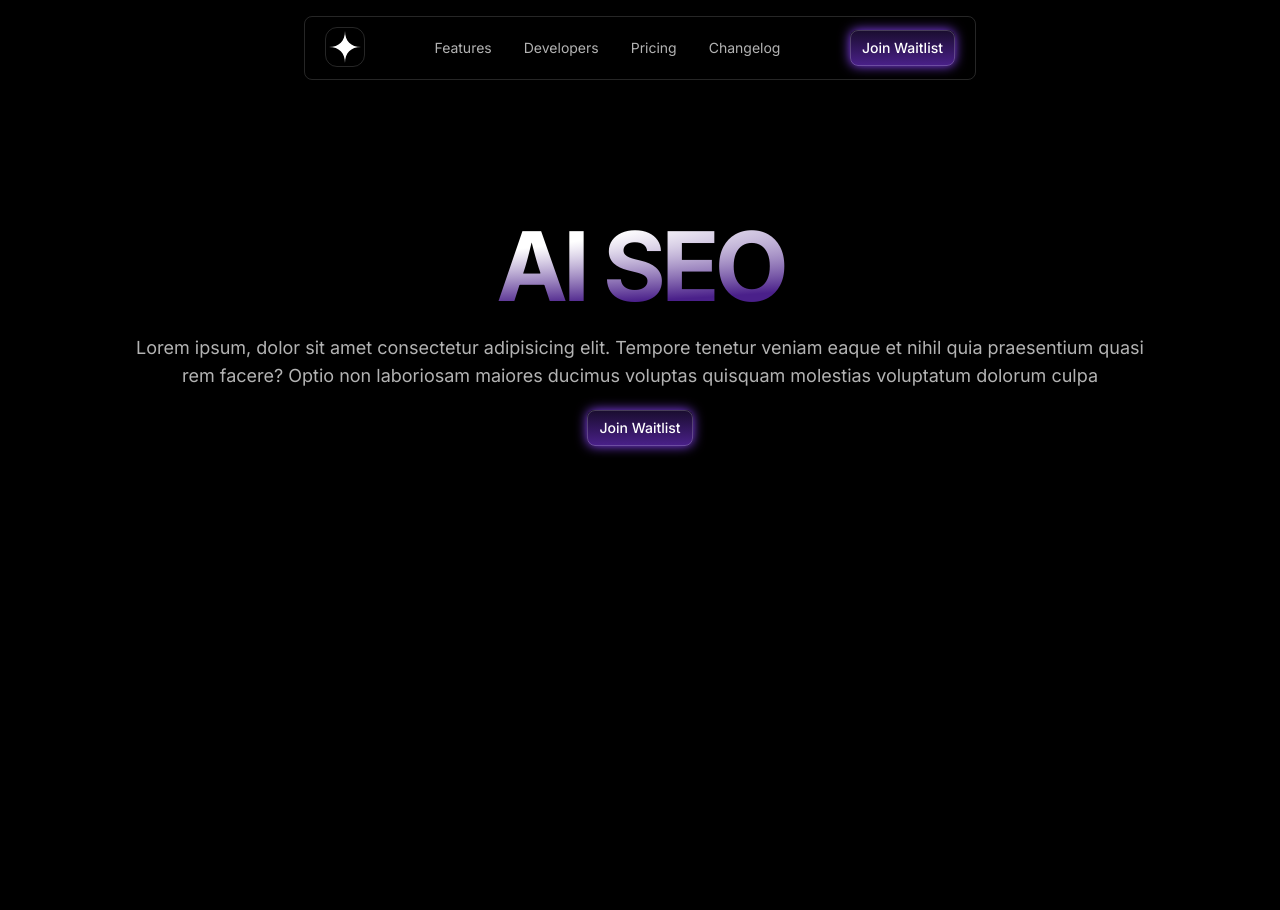
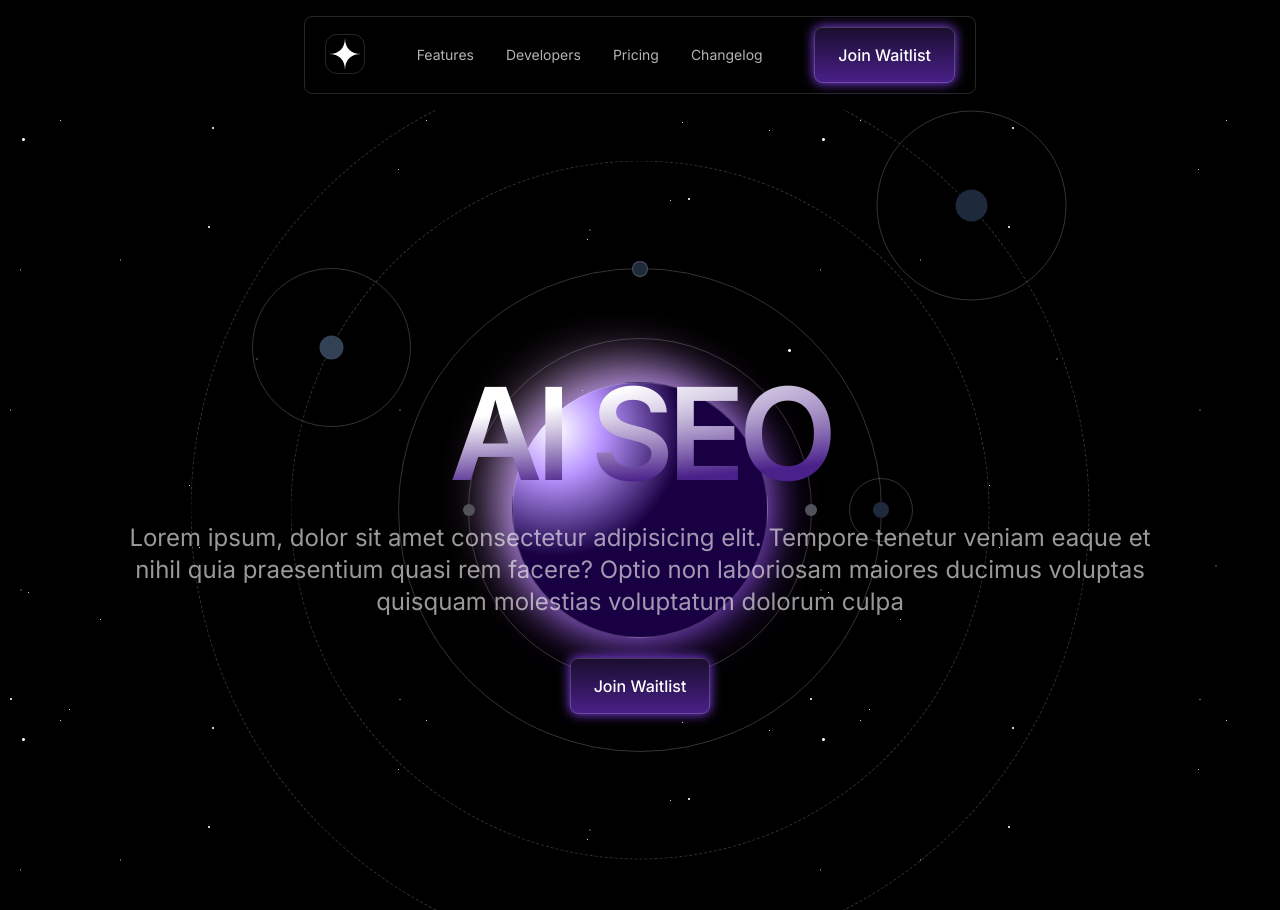
Before and after one commit to AyushRay06/AI-Startup, a Next.js app: page / in a window 1280 px wide. Before the commit the page ends 800 px from the top, so only its background shows below. Built offline with nearby package versions, Linux system fonts and the light colour scheme.

Commit message:
hero-planets-ring

```diff
--- a/src/app/page.tsx
+++ b/src/app/page.tsx
@@ -3,9 +3,9 @@ import { Hero } from "@/sections/Hero"
 
 export default function Home() {
   return (
-    <div>
+    <>
       <Header />
-      <Hero/>
-    </div>
+      <Hero />
+    </>
   )
 }
--- a/src/components/button.tsx
+++ b/src/components/button.tsx
@@ -1,6 +1,6 @@
 export const Button = () => {
   return (
-      <button className="relative py-2 px-3 rounded-lg font-medium text-sm bg-gradient-to-b from-[#190d2e] to-[#4a208a] shadow-[0px_0px_12px_#8c45ff]">
+    <button className="relative py-4 px-6 rounded-lg font-medium text-medium bg-gradient-to-b from-[#190d2e] to-[#4a208a] shadow-[0px_0px_12px_#8c45ff]">
       <div className="absolute inset-0">
         <div className="border rounded-lg border-white/20 absolute inset-0"></div>
       </div>
--- a/src/sections/Header.tsx
+++ b/src/sections/Header.tsx
@@ -16,7 +16,7 @@ export const Header = () => {
           <div className="hidden md:block">
             <nav className="flex gap-8 text-sm ">
               <a
-                className="text-white/70 hover:text-white transition "
+                className="text-white/70 hover:text-white hover:y-10 transition "
                 href="#"
               >
                 Features
--- a/src/sections/Hero.tsx
+++ b/src/sections/Hero.tsx
@@ -1,20 +1,65 @@
 import { Button } from "@/components/button"
+import starsBg from "@/assets/stars.png"
 
 export const Hero = () => {
   return (
-    <section className="h-[492px] flex items-center">
-      <div className="container">
-        <h1 className="text-center text-8xl font-bold tracking-tighter bg-white bg-[radial-gradient(100%_100%_at_top_left,white,white,rgb(74,32,138))] text-transparent bg-clip-text">
+    <section
+      className="h-[800px] flex items-center overflow-hidden relative"
+      //USING IN LINE CSS FOR THE BACKGROIUND STAR IMAGE
+      style={{
+        backgroundImage: `url(${starsBg.src})`,
+      }}
+    >
+      {/* THE HERO SECTION PALNET THINGY */}
+      {/* THE BIG PURPLE PLANET */}
+      <div className="absolute h-64 w-64 bg-purple-500 rounded-full border border-white/20 top-1/2 left-1/2 -translate-x-1/2 -translate-y-1/2 bg-[radial-gradient(50%_50%_at_16.8%_18.3%,white,rgb(184,148,255)_37.7%,rgb(24,0,66))] shadow-[-20px_-20px_50px_rgb(255,250,255,.5),-20px_-20px_80px_rgb(255,0,255,.1),0_0_50px_rgb(140,69,255)]"></div>
+      {/* FIRST RING */}
+      <div className="absolute h-[344px] w-[344px] rounded-full border border-white/20 top-1/2 left-1/2 -translate-x-1/2 -translate-y-1/2 ">
+        {/* PLANET on the ring left-0 top-1/2 */}
+        <div className="absolute h-3 w-3 rounded-full bg-zinc-600 top-1/2 left-full -translate-x-1/2 -translate-y-1/2"></div>
+
+        <div className="absolute h-3 w-3 rounded-full bg-zinc-600 top-1/2 left-0 -translate-x-1/2 -translate-y-1/2"></div>
+      </div>
+      {/* 2nd Ring */}
+      <div className="absolute h-[484px] w-[484px] rounded-full border border-white/20 top-1/2 left-1/2 -translate-x-1/2 -translate-y-1/2">
+        {/* PLANET on 2nd Ring */}
+        <div className="absolute h-4 w-4 bg-slate-800  rounded-full top-1/2 left-full -translate-x-1/2  -translate-y-1/2">
+          {/* RING on Planet which is on the 2nd ring of the Main Planet */}
+          <div className="absolute h-[64px] w-[64px] rounded-full border border-white/20 top-1/2 left-1/2 -translate-x-1/2 -translate-y-1/2 "></div>
+        </div>
+
+        <div className="absolute h-4 w-4 bg-slate-800 border border-white/20 rounded-full top-0 left-1/2 -translate-x-1/2  -translate-y-1/2"></div>
+      </div>
+      {/* 3rd Ring */}
+      <div className="absolute h-[699px] w-[699px] border rounded-full border-white/20 border-dashed top-1/2 left-1/2 -translate-x-1/2 -translate-y-1/2 ">
+        {/* PLANET on ring 3rd  ... cordinatest ir top an dleft through trial an error */}
+        <div className="absolute h-6 w-6 bg-slate-700 rounded-full top-1/4 left-7">
+          {/* RING on the planet which is on the 3rd ring of the main planet */}
+          <div className="absolute h-[159px] w-[159px] border rounded-full border-white/20  top-1/2 left-1/2 -translate-x-1/2 -translate-y-1/2 "></div>
+        </div>
+      </div>
+      {/* 4th Ring */}
+      <div className="absolute h-[899px] w-[899px] border rounded-full border-white/20 border-dashed top-1/2 left-1/2 -translate-x-1/2 -translate-y-1/2 ">
+        {/* PLANET on the 4th ring */}
+        <div className="absolute h-8 w-8  bg-slate-800 rounded-full top-32 left-[764px]">
+          {/* RING on planet whixh is on the 4th ring of the main planet */}
+          <div className="absolute h-[190px] w-[190px] border rounded-full border-white/20 top-1/2 left-1/2 -translate-x-1/2 -translate-y-1/2"></div>
+        </div>
+      </div>
+
+      {/* CONTENT */}
+      <div className="container relative mt-16">
+        <h1 className="text-center text-8xl md:text-9xl font-semibold tracking-tighter bg-white bg-[radial-gradient(100%_100%_at_top_left,white,white,rgb(74,32,138))] text-transparent bg-clip-text">
           AI SEO
         </h1>
-        <p className="text-center mt-5 text-lg text-white/70">
+        <p className="text-center mt-6 text-2xl text-white/60">
           Lorem ipsum, dolor sit amet consectetur adipisicing elit. Tempore
           tenetur veniam eaque et nihil quia praesentium quasi rem facere? Optio
           non laboriosam maiores ducimus voluptas quisquam molestias voluptatum
           dolorum culpa
         </p>
 
-        <div className="flex justify-center my-5">
+        <div className="flex justify-center mt-10">
           <Button />
         </div>
       </div>
```
Lines whose indentation alone changed are shown as unchanged.
